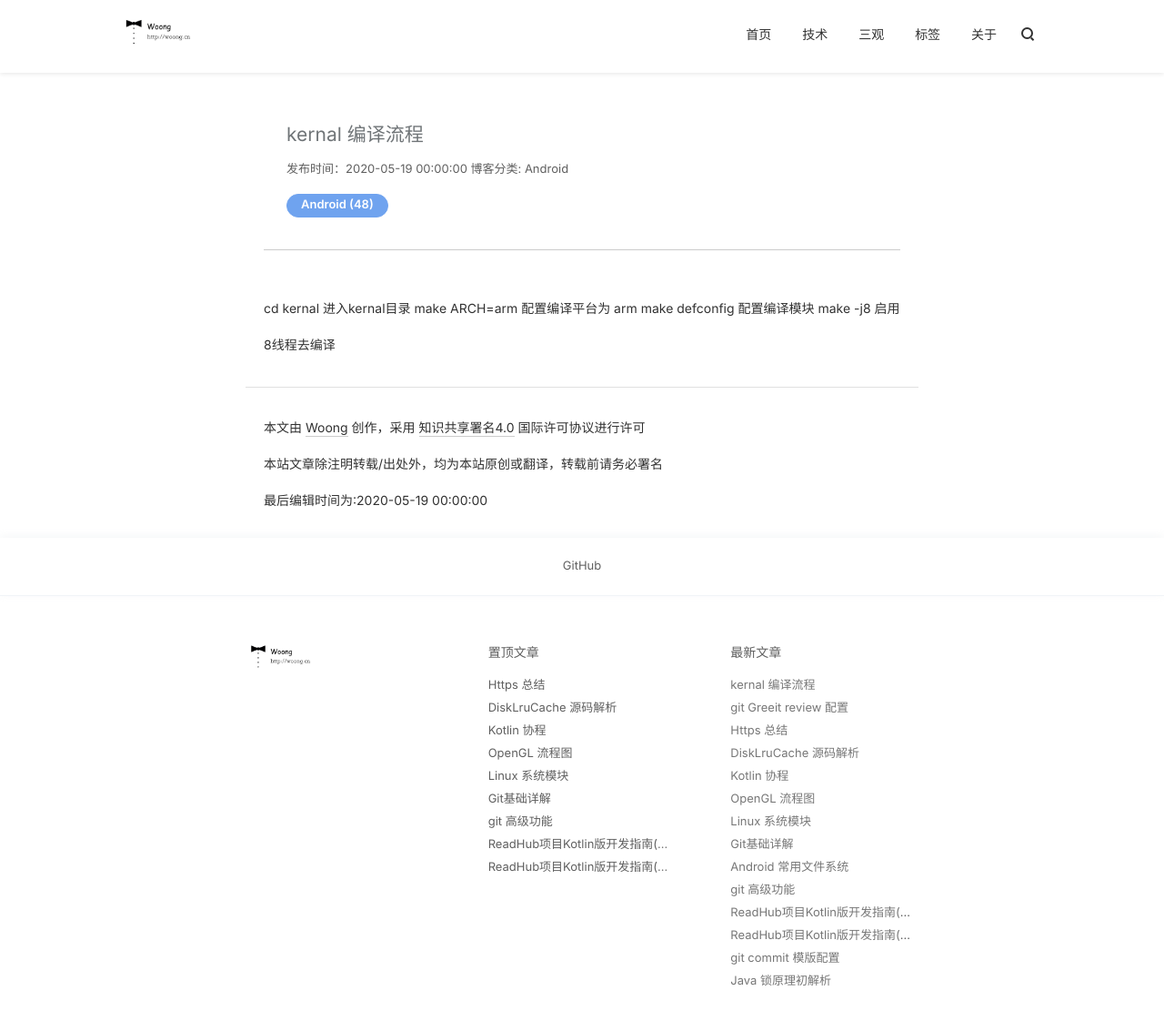
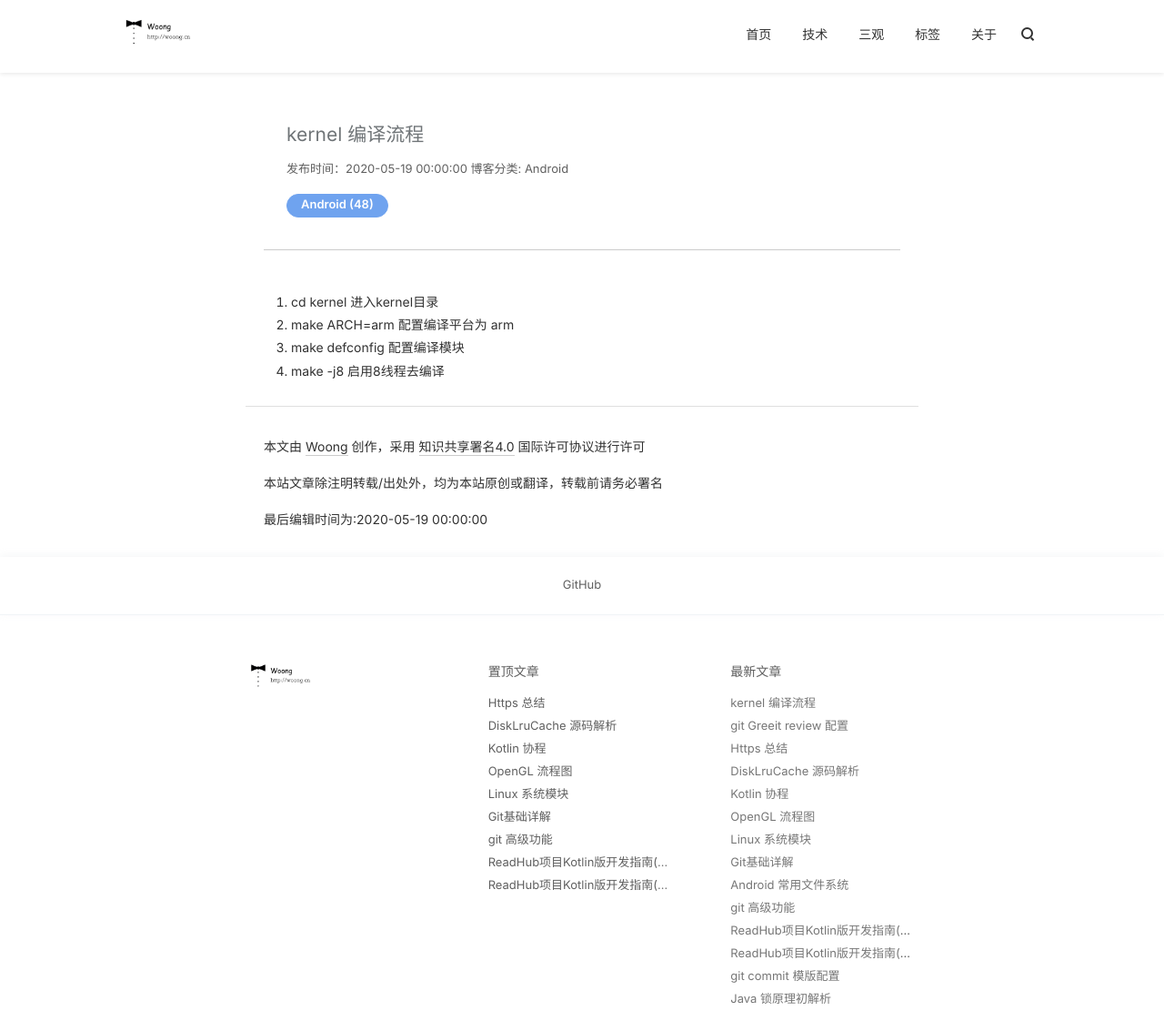
Before and after one commit to j1406493495/j1406493495.github.io, a Jekyll site: the page built from _posts/android/2020-05-19-kernal.md, in a window 1280 px wide and 1111 px high. Shown: the whole window at 91% size. Built offline with Jekyll 4.4.1, drawn with Linux system fonts in a browser that asks for light colours; nearby versions of some CDN libraries; comment, search, counter and statistics services are not loaded.

Commit message:
[Bug XXXX] kernel Cause: None Solution: None

```diff
--- a/_posts/android/2020-05-19-kernal.md
+++ b/_posts/android/2020-05-19-kernal.md
@@ -2,7 +2,7 @@
 layout: blog
 android: true
 istop: false
-title: "kernal 编译流程"
+title: "kernel 编译流程"
 background-image: https://i.loli.net/2020/05/19/yaCKTVlcFRNj5BH.png
 date:  2020-05-19
 category: Android
@@ -13,7 +13,7 @@ tags:
 ---
 
 
-cd kernal 进入kernal目录
-make ARCH=arm 配置编译平台为 arm
-make defconfig 配置编译模块
-make -j8 启用8线程去编译
+1. cd kernel 进入kernel目录
+2. make ARCH=arm 配置编译平台为 arm
+3. make defconfig 配置编译模块
+4. make -j8 启用8线程去编译
```
